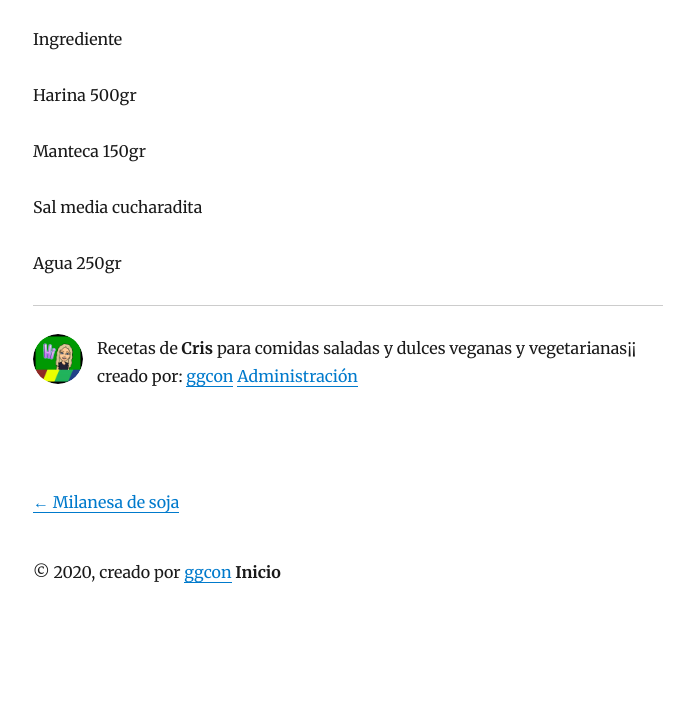
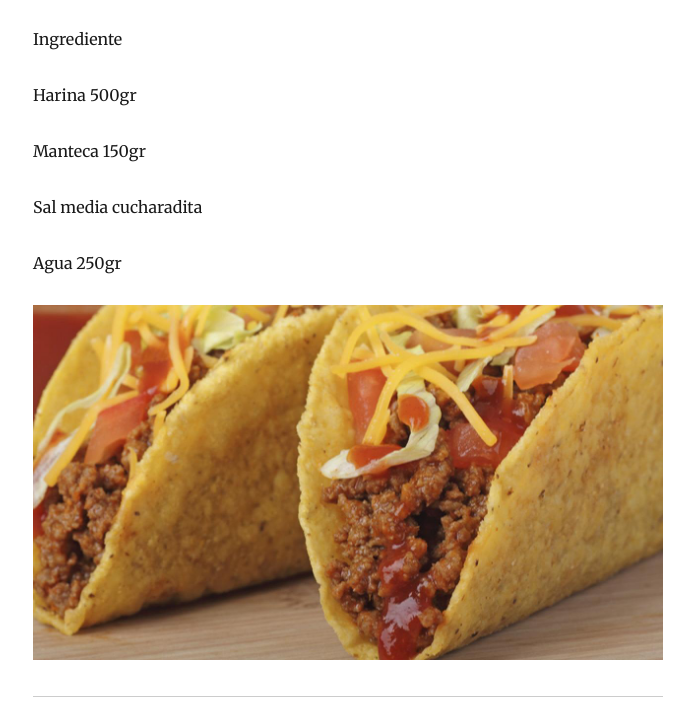
Before and after one commit to lucasg2155/klog, a Gatsby site: page /2020-02-23-rapiditas/ in a window 1280 px wide. Shown: the part 170-892 px from the top of the page, without its empty margins (292-986 px from the left). Before the commit the page ends 800 px from the top, so only its background shows below. Built offline with nearby package versions, Linux system fonts and the light colour scheme; Gatsby itself is replaced by a stand-in of ours; some packages are replaced by stand-ins of ours.

Commit message:
Update Blog “2020-02-23-rapiditas”

```diff
--- a/content/blog/2020-02-23-rapiditas.md
+++ b/content/blog/2020-02-23-rapiditas.md
@@ -12,3 +12,5 @@ Manteca 150gr
 Sal media cucharadita
 
 Agua 250gr
+
+![masa](/img/Como-hacer-masa-para-tacos-1.jpg "masatacos")
```
Also changed, not shown: static/img/Como-hacer-masa-para-tacos-1.jpg (added).
